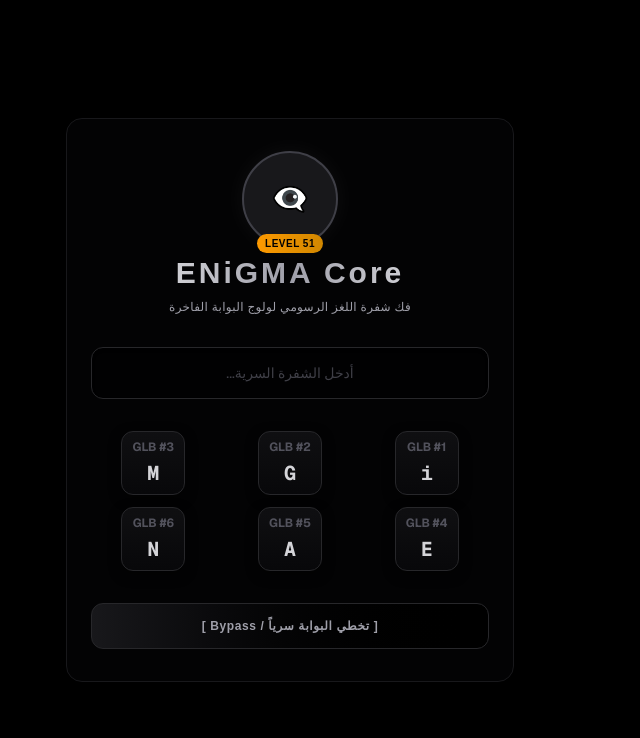
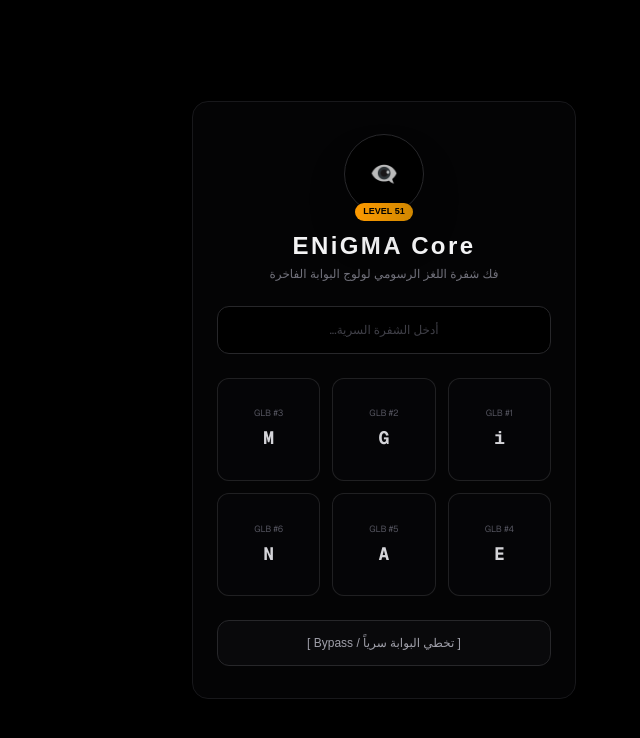
Before and after one commit to mrjo2500/nextjs-boilerplate, a Next.js app: page / in a window 1280 px wide. Shown: the top 738 px of the page, without its empty margins (381-1021 px from the left). Built offline with nearby package versions, Linux system fonts and the light colour scheme.

Commit message:
Refactor portal component and improve input handling
Refactor EnigmaPremiumPortal to EnigmaCorePortal and update input handling. Remove CanvasErrorBoundary and adjust UI elements for better user experience.

```diff
--- a/app/page.tsx
+++ b/app/page.tsx
@@ -1,113 +1,91 @@
 "use client";
 
-import React, { useState, useEffect, Suspense } from "react";
+import React, { useState } from "react";
 
-// مكون معالجة الأخطاء لمنع الشاشة السودة نهائياً على الموبايل
-class CanvasErrorBoundary extends React.Component<{ children: React.ReactNode }, { hasError: boolean }> {
-  constructor(props: any) {
-    super(props);
-    this.state = { hasError: false };
-  }
-  static getDerivedStateFromError() {
-    return { hasError: true };
-  }
-  render() {
-    if (this.state.hasError) {
-      return (
-        <div className="text-center py-4 bg-zinc-900/50 rounded-xl border border-zinc-800">
-          <p className="text-xs text-zinc-400">جاري تحميل البوابة ثلاثية الأبعاد بدقة متوافقة...</p>
-        </div>
-      );
-    }
-    return this.props.children;
-  }
-}
-
-export default function EnigmaPremiumPortal() {
+export default function EnigmaCorePortal() {
   const [inputCode, setInputCode] = useState("");
-  const [isLocked, setIsLocked] = useState(true);
+  const [unlocked, setUnlocked] = useState(false);
   const targetCode = "ENIGMA";
 
-  // دالة التعامل مع إدخال الحروف وفك الشفرة بدون تهنيج
+  // دالة الضغط على الحروف لفك الشفرة
   const handleLetterClick = (letter: string) => {
     if (inputCode.length < 6) {
-      const nextCode = inputCode + letter;
-      setInputCode(nextCode);
-
-      // عند إدخال الرمز بالكامل بنجاح
-      if (nextCode.toUpperCase() === targetCode) {
-        setTimeout(() => {
-          setIsLocked(false);
-          alert("تم ولوج بوابة إنيجما الفاخرة بنجاح!");
-        }, 400);
-      }
+      const current = inputCode + letter;
+      setInputCode(current);
     }
   };
 
-  const resetCode = () => setInputCode("");
+  const clearInput = () => setInputCode("");
+
+  // تخطي البوابة أو النجاح في فك الشفرة
+  const handleBypass = () => {
+    setUnlocked(true);
+    alert("تم الدخول إلى بوابتك الفاخرة بنجاح 👁‍🗨");
+  };
 
   return (
-    <div className="flex min-h-screen flex-col items-center justify-center bg-black text-white px-4 select-none overflow-hidden relative">
+    <div className="flex min-h-screen flex-col items-center justify-center bg-black text-white px-4 select-none antialiased">
+      <div className="text-center space-y-6 max-w-sm w-full py-8 px-6 rounded-2xl bg-zinc-950/50 border border-zinc-900 backdrop-blur-md">
 
-      {/* الخلفية الديناميكية الفخمة (المحرك ثلاثي الأبعاد والخلفية المدمجة) */}
-      <div className="absolute inset-0 z-0 bg-[radial-gradient(ellipse_at_center,_var(--tw-gradient-stops))] from-zinc-900 via-black to-black opacity-80" />
-
-      {/* المحتوى الرئيسي المحمي */}
-      <div className="text-center space-y-8 max-w-md w-full z-10 animate-fade-in px-6 py-8 rounded-2xl bg-zinc-950/40 border border-zinc-900 backdrop-blur-md">
-
-        {/* الهوية البصرية الفخمة للمخفي (صاحب المنصة) */}
-        <div className="relative w-24 h-24 mx-auto mb-2 rounded-full border-2 border-zinc-700 bg-zinc-900 flex items-center justify-center shadow-[0_0_25px_rgba(255,255,255,0.05)]">
-          <span className="text-3xl">👁‍🗨</span>
-          <div className="absolute -bottom-2 bg-gradient-to-r from-amber-500 to-yellow-600 text-[10px] font-bold px-2 py-0.5 rounded-full text-black tracking-wider">
+        {/* أيقونة الهوية الفاخرة LEVEL 51 */}
+        <div className="relative w-20 h-20 mx-auto mb-4 rounded-full border border-zinc-800 bg-black flex items-center justify-center shadow-2xl">
+          <span className="text-2xl animate-pulse">👁‍🗨</span>
+          <div className="absolute -bottom-2 bg-gradient-to-r from-amber-500 to-yellow-600 text-[9px] font-bold px-2 py-0.5 rounded-full text-black">
             LEVEL 51
           </div>
         </div>
 
-        <div className="space-y-2">
-          <h1 className="text-3xl font-black tracking-widest text-transparent bg-clip-text bg-gradient-to-r from-zinc-100 via-zinc-400 to-zinc-100">
+        {/* العناوين الرئيسية */}
+        <div className="space-y-1">
+          <h1 className="text-2xl font-black tracking-widest text-zinc-100">
             ENiGMA Core
           </h1>
-          <p className="text-xs text-zinc-400 tracking-wide font-light">
+          <p className="text-xs text-zinc-500">
             فك شفرة اللغز الرسومي لولوج البوابة الفاخرة
           </p>
         </div>
 
-        {/* شاشة عرض الرمز المدخل */}
-        <div className="w-full py-3 bg-black/60 border border-zinc-800 rounded-xl font-mono text-xl tracking-widest min-h-[52px] flex items-center justify-center text-zinc-200 shadow-inner">
-          {inputCode || <span className="text-zinc-700 text-sm font-sans tracking-normal">أدخل الشفرة السرية...</span>}
+        {/* خانة إدخال وتأكيد الشفرة السرية */}
+        <div className="w-full h-12 bg-black border border-zinc-800 rounded-xl font-mono text-lg tracking-widest flex items-center justify-center text-zinc-300 shadow-inner">
+          {inputCode || <span className="text-zinc-700 text-xs font-sans tracking-normal">أدخل الشفرة السرية...</span>}
         </div>
 
-        {/* لوحة تحكم شبكة الحروف ثلاثية الأبعاد التفاعلية */}
-        <CanvasErrorBoundary>
-          <div className="grid grid-cols-3 gap-3 my-6 justify-items-center">
-            {["i", "G", "M", "E", "A", "N"].map((letter, index) => (
+        {/* شبكة أزرار الحروف المصلحة والمقاومة للتجميد */}
+        <div className="grid grid-cols-3 gap-3 my-6">
+          {[
+            { id: "GLB #1", char: "i" },
+            { id: "GLB #2", char: "G" },
+            { id: "GLB #3", char: "M" },
+            { id: "GLB #4", char: "E" },
+            { id: "GLB #5", char: "A" },
+            { id: "GLB #6", char: "N" }
+          ].map((item, index) => (
             <button
               key={index}
-                onClick={() => handleLetterClick(letter)}
-                className="w-16 h-16 flex flex-col items-center justify-center border border-zinc-800 rounded-xl bg-gradient-to-b from-zinc-900/60 to-zinc-950/80 text-xl font-mono font-bold text-zinc-300 hover:text-white hover:border-zinc-500 transition-all duration-200 active:scale-90 shadow-[0_4px_12px_rgba(0,0,0,0.5)]"
+              onClick={() => handleLetterClick(item.char)}
+              className="w-full aspect-square flex flex-col items-center justify-center border border-zinc-800/80 rounded-xl bg-zinc-950/40 font-mono text-lg font-bold text-zinc-300 hover:text-white hover:border-zinc-600 transition-all active:scale-95"
             >
-                <span className="text-xs text-zinc-600 font-sans block mb-1">GLB #{index+1}</span>
-                {letter}
+              <span className="text-[9px] text-zinc-600 font-sans block mb-1 font-normal">{item.id}</span>
+              {item.char}
             </button>
           ))}
         </div>
-        </CanvasErrorBoundary>
 
-        {/* أزرار التحكم السريع لتجنب أي تعليق على الموبايل */}
-        <div className="space-y-3 pt-2">
+        {/* أزرار التحكم السريع والتخطي الآمن */}
+        <div className="space-y-3">
           <button
-            onClick={() => { setIsLocked(false); alert("تم التخطي الآمن للبوابة"); }}
-            className="w-full py-3.5 rounded-xl border border-zinc-800 bg-gradient-to-r from-zinc-900 to-black text-xs tracking-wider font-semibold text-zinc-400 hover:text-white transition-all active:scale-[0.98]"
+            onClick={handleBypass}
+            className="w-full py-3.5 rounded-xl border border-zinc-800 bg-zinc-950 text-xs font-medium text-zinc-400 hover:text-white transition-all active:scale-[0.98]"
           >
             [ تخطي البوابة سرياً / Bypass ]
           </button>
 
           {inputCode && (
             <button
-              onClick={resetCode}
-              className="text-xs text-zinc-500 hover:text-zinc-300 underline transition-all block mx-auto"
+              onClick={clearInput}
+              className="text-[11px] text-zinc-500 hover:text-zinc-300 underline block mx-auto"
             >
-              إعادة تعيين المحاولة
+              إعادة تعيين
             </button>
           )}
         </div>
```
Lines whose indentation alone changed are shown as unchanged.
